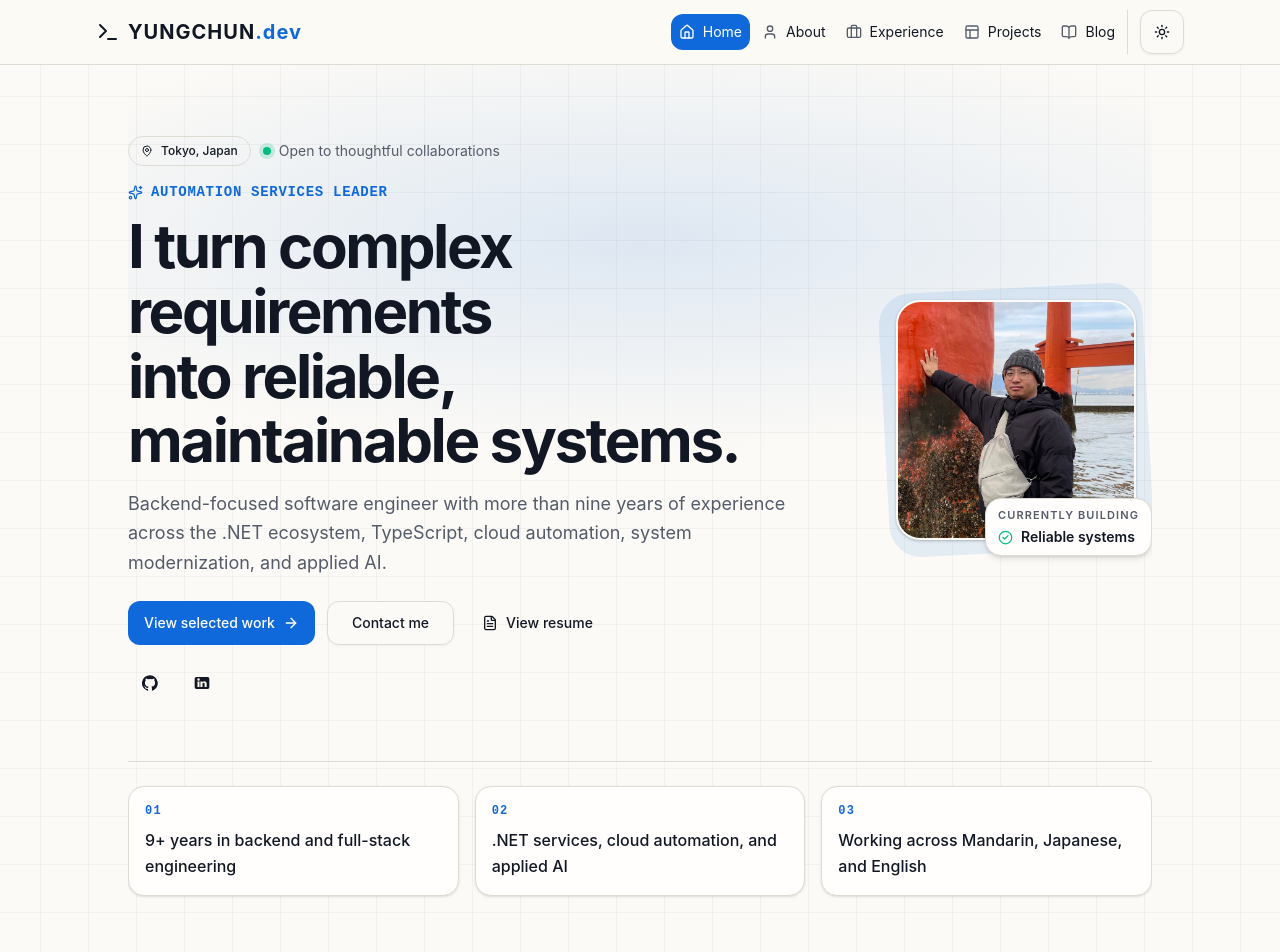
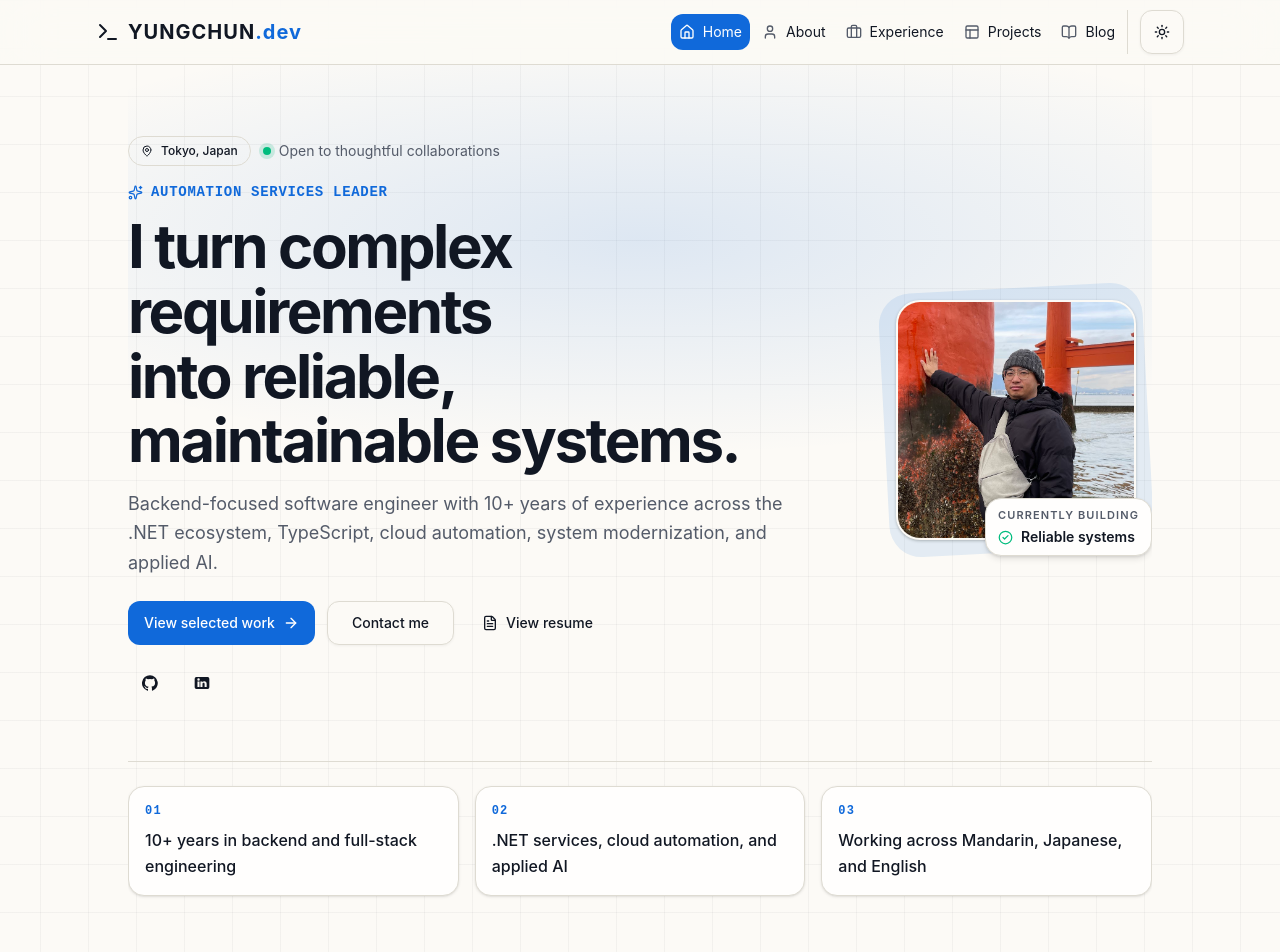
Before and after one commit to ken888686/ken888686.github.io, a Next.js app: page / in a window 1280 px wide. Shown: the top 952 px of the page. Built offline with nearby package versions, Linux system fonts and the light colour scheme.

Commit message:
feat: calculate experience years dynamically
Derive the displayed career experience from the August 2016 start date during each static build.

```diff
--- /dev/null
+++ b/content/career.ts
@@ -0,0 +1,20 @@
+const careerStartDate = new Date("2016-08-15T00:00:00Z");
+
+export function getYearsOfExperience(asOf = new Date()) {
+  const startYear = careerStartDate.getUTCFullYear();
+  const startMonth = careerStartDate.getUTCMonth();
+  const currentYear = asOf.getUTCFullYear();
+  const currentMonth = asOf.getUTCMonth();
+
+  const completedYears = currentYear - startYear;
+  const beforeAnniversary =
+    currentMonth < startMonth ||
+    (currentMonth === startMonth &&
+      asOf.getUTCDate() < careerStartDate.getUTCDate());
+
+  return Math.max(0, completedYears - (beforeAnniversary ? 1 : 0));
+}
+
+export function getExperienceLabel(asOf = new Date()) {
+  return `${getYearsOfExperience(asOf)}+ years`;
+}
--- a/content/profile.ts
+++ b/content/profile.ts
@@ -1,3 +1,7 @@
+import { getExperienceLabel } from "@/content/career";
+
+const experienceLabel = getExperienceLabel();
+
 export const profile = {
   name: "YungChun Tu",
   shortName: "Aaron",
@@ -8,12 +12,11 @@ export const profile = {
     alt: "Yung Chun Tu in Hiroshima",
   },
   headline: "I turn complex requirements into reliable, maintainable systems.",
-  summary:
-    "Backend-focused software engineer with more than nine years of experience across the .NET ecosystem, TypeScript, cloud automation, system modernization, and applied AI.",
+  summary: `Backend-focused software engineer with ${experienceLabel} of experience across the .NET ecosystem, TypeScript, cloud automation, system modernization, and applied AI.`,
   about:
     "I specialize in scalable API design, legacy modernization, data-intensive systems, test automation, and cloud operations. I enjoy translating ambiguous product needs into pragmatic systems that teams can operate and improve with confidence.",
   highlights: [
-    "9+ years in backend and full-stack engineering",
+    `${experienceLabel} in backend and full-stack engineering`,
     ".NET services, cloud automation, and applied AI",
     "Working across Mandarin, Japanese, and English",
   ],
```
